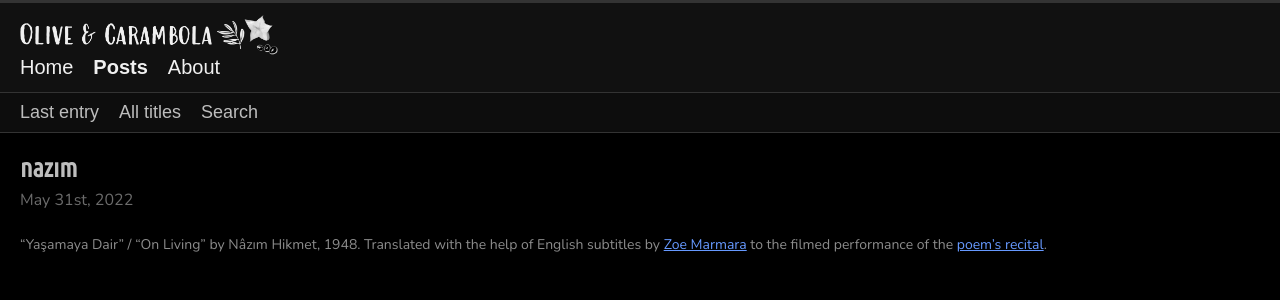
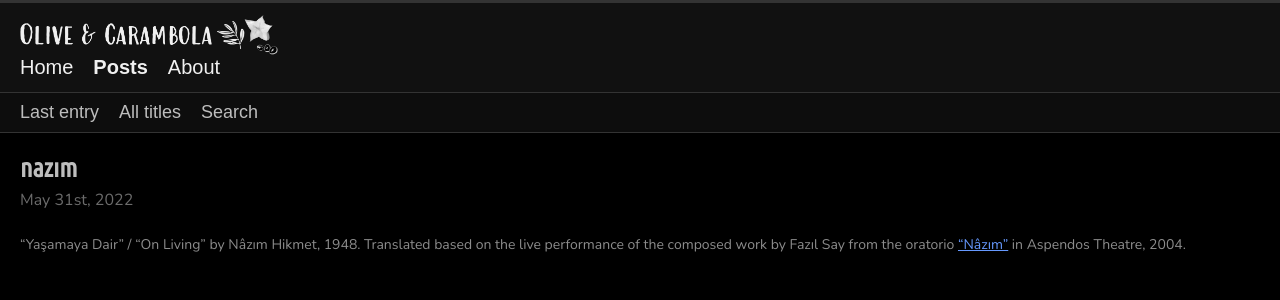
Before and after one commit to olivecarambola/logbook, a Jekyll site: the page built from _posts/2022-05-31-nazim.md, in a window 1280 px wide. Shown: the top 300 px of the page. Built offline with Jekyll 4.4.1, drawn with Linux system fonts in a browser that asks for light colours; some web fonts are replaced.

Commit message:
Update 2022-05-31-nazim.md

```diff
--- a/_posts/2022-05-31-nazim.md
+++ b/_posts/2022-05-31-nazim.md
@@ -12,4 +12,4 @@ wrdcount_capnotes: 27
 imgcount_original: 0
 imgcount_credited: 0
 ---
-<span class="text-body-credit">"Yaşamaya Dair" / "On Living" by Nâzım Hikmet, 1948. Translated with the help of English subtitles by [Zoe Marmara](https://www.youtube.com/@bezalelGR) to the filmed performance of the [poem's recital](https://www.youtube.com/watch?v=nPYwsjlof20).</span>
+<span class="text-body-credit">“Yaşamaya Dair” / “On Living” by Nâzım Hikmet, 1948. Translated based on the live performance of the composed work by Fazıl Say from the oratorio [“Nâzım”](https://www.amazon.com/Nazim-Fazil-Say-Dvd/dp/B000VEF848) in Aspendos Theatre, 2004.</span>
```
